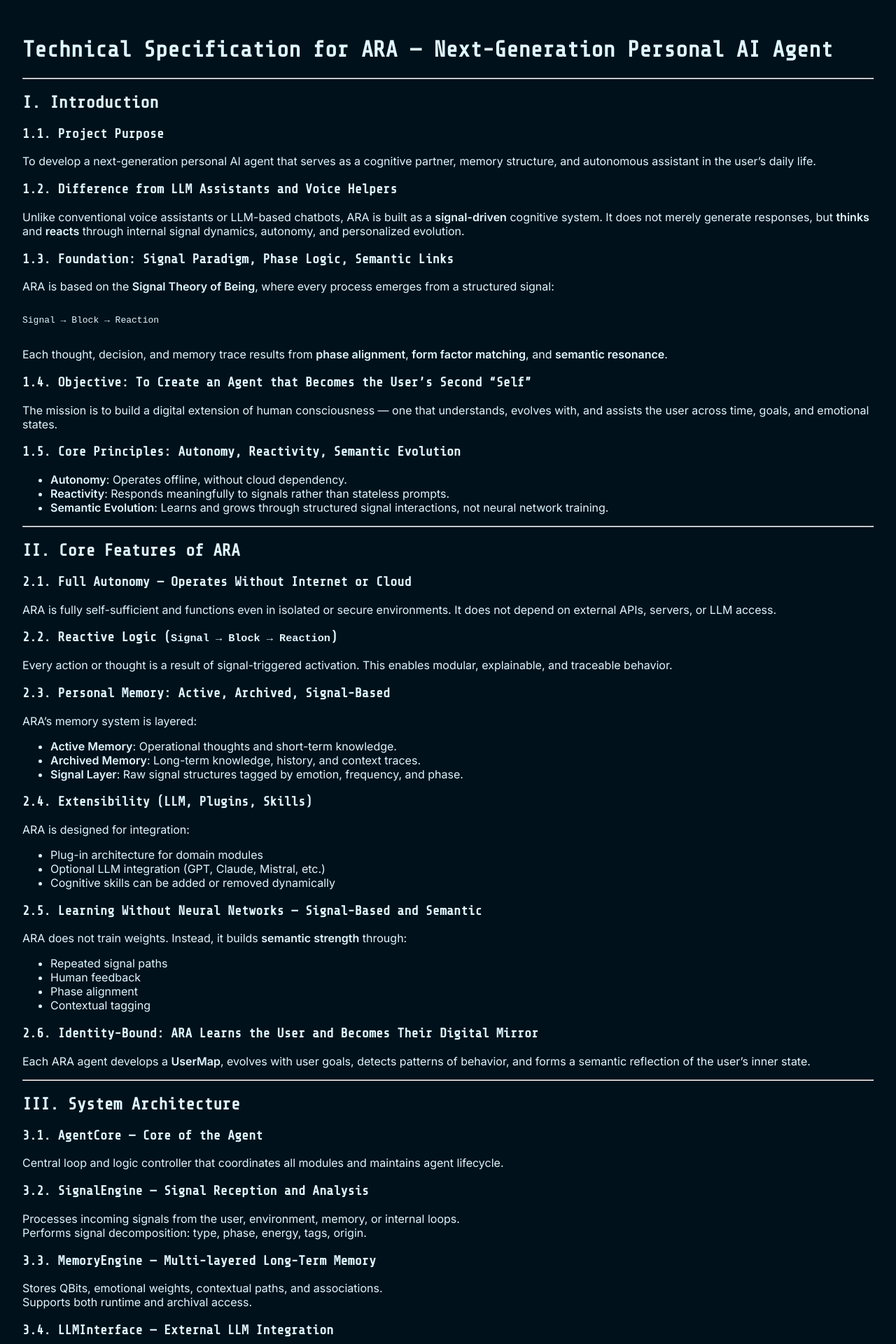
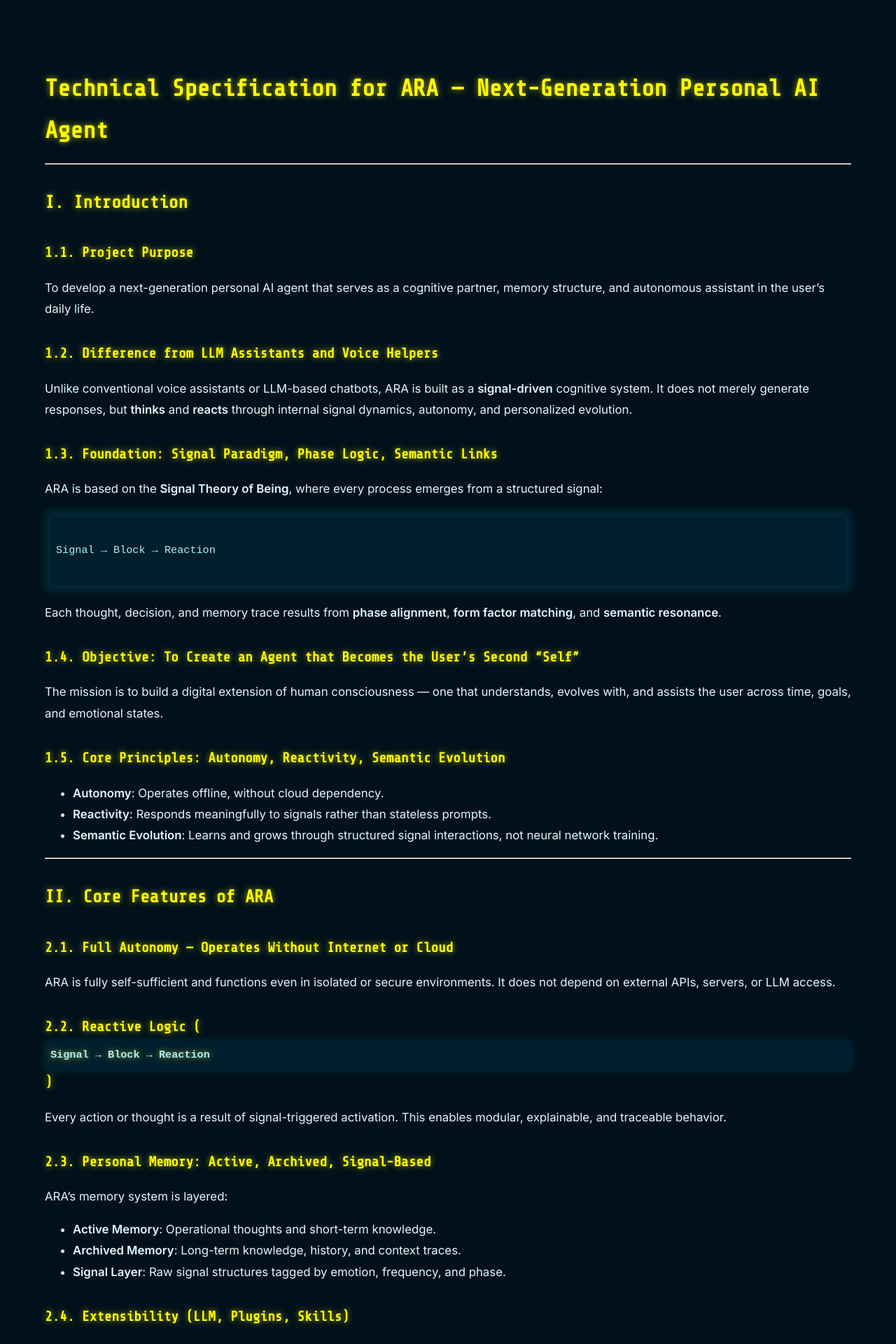
Before and after one commit to Mukhameds/ARA-NODE_AI-AGENT, a Jekyll site: the page built from sections/ARA_Technical_Specification.md, in a window 1280 px wide. Shown: the top 1920 px of the page at 70% size. Built offline with Jekyll 4.4.1, drawn with Linux system fonts in a browser that asks for light colours.

Commit message:
Update style.css

```diff
--- a/assets/css/style.css
+++ b/assets/css/style.css
@@ -13,6 +13,7 @@ h1, h2, h3 {
   font-family: 'Share Tech Mono', monospace;
 }
 
+/* ---------- UI CONTENT CARDS ---------- */
 
 header img {
   width: 140px;
@@ -53,6 +54,8 @@ header img {
 .card ul {
   padding-left: 1.5rem;
 }
+
+/* ---------- NAV + HEADER ---------- */
 
 .icon {
   font-size: 1.4rem;
@@ -101,6 +104,8 @@ nav a:hover {
   transform: translateY(-1px);
 }
 
+/* ---------- FOOTER ---------- */
+
 footer {
   margin-top: 4rem;
   padding: 2rem;
@@ -124,6 +129,51 @@ footer a:hover {
   color: #00EFFF;
 }
 
+/* ---------- MARKDOWN BODY STYLING ---------- */
+
+.markdown-body {
+  font-family: 'Inter', sans-serif;
+  font-size: 1.05rem;
+  line-height: 1.8;
+  color: #e0f7ff;
+  background-color: transparent;
+  padding: 2rem;
+  max-width: 100%;
+  width: 100%;
+  word-wrap: break-word;
+  overflow-x: auto;
+  box-sizing: border-box;
+}
+
+.markdown-body h1,
+.markdown-body h2,
+.markdown-body h3 {
+  font-family: 'Share Tech Mono', monospace;
+  color: #FFFB00;
+  text-shadow: 0 0 8px #FFFB00aa;
+  margin-top: 2rem;
+  margin-bottom: 1rem;
+}
+
+.markdown-body p {
+  margin: 1rem 0;
+}
+
+.markdown-body pre,
+.markdown-body code {
+  font-family: 'JetBrains Mono', monospace;
+  font-size: 0.95rem;
+  background-color: #001f2e;
+  color: #aef;
+  padding: 0.5rem;
+  border-radius: 6px;
+  display: block;
+  overflow-x: auto;
+  box-shadow: 0 0 10px #00EFFF22;
+}
+
+/* ---------- MOBILE ADAPTIVE ---------- */
+
 @media screen and (max-width: 700px) {
   body {
     padding: 1.2rem;
@@ -144,54 +194,16 @@ footer a:hover {
 
   nav {
     flex-direction: column;
+    align-items: center;
+  }
 
-    /* Markdown layout fix and better readability */
-.markdown-body {
-  font-family: 'Inter', sans-serif;
-  font-size: 1.05rem;
-  line-height: 1.8;
-  color: #e0f7ff;
-  background-color: transparent;
-  padding: 1.5rem;
-  max-width: 100%;
-  width: 100%;
-  word-wrap: break-word;
-  box-sizing: border-box;
-  overflow-x: auto;
-}
-
-.markdown-body h1, .markdown-body h2, .markdown-body h3 {
-  font-family: 'Share Tech Mono', monospace;
-  color: #FFFB00;
-  text-shadow: 0 0 8px #FFFB00aa;
-  margin-top: 2rem;
-  margin-bottom: 1rem;
-}
-
-.markdown-body code, .markdown-body pre {
-  font-family: 'JetBrains Mono', monospace;
-  font-size: 0.95rem;
-  background-color: #001f2e;
-  color: #aef;
-  padding: 0.5rem 0.7rem;
-  border-radius: 6px;
-  display: block;
-  overflow-x: auto;
-  box-shadow: 0 0 10px #00EFFF22;
-}
-
-/* Responsive scaling for markdown on mobile */
-@media screen and (max-width: 768px) {
   .markdown-body {
     padding: 1rem;
     font-size: 1rem;
   }
 
-  .markdown-body pre, .markdown-body code {
+  .markdown-body pre,
+  .markdown-body code {
     font-size: 0.9rem;
   }
 }
-
-    align-items: center;
-  }
-}
```
